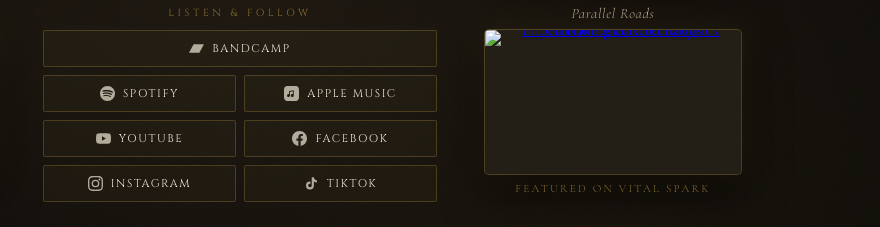
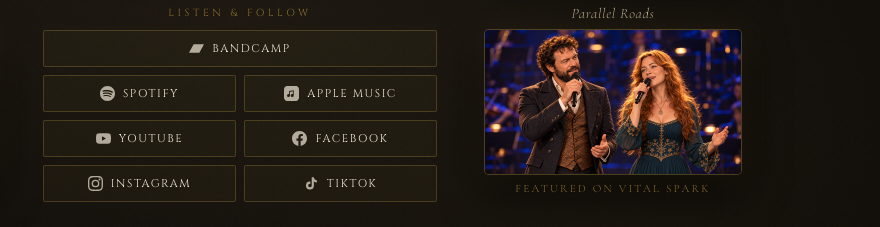
Before and after one commit to fkasteve4d/fkasteve4d.github.io, a plain HTML site: page index.html in a window 1280 px wide. Shown: the part 412-639 px from the top of the page, 400-1280 px from the left. Drawn offline with nearby package versions, Linux system fonts and the light colour scheme.

Commit message:
Parallel Roads jpg path fix

```diff
--- a/index.html
+++ b/index.html
@@ -565,7 +565,7 @@
           <p class="watch-label">Listen</p>
           <p class="video-title">Parallel Roads</p>
           <a class="video-thumb-link" href="https://silkylotus.bandcamp.com/track/parallel-roads" target="_blank" rel="noopener" data-tooltip="Listen on Bandcamp">
-            <img class="video-thumb" src="parallel-roads.jpg" alt="Emma Rove and Reece Meyrick performing Parallel Roads" />
+            <img class="video-thumb" src="videos/parallel-roads.jpg" alt="Emma Rove and Reece Meyrick performing Parallel Roads" />
           </a>
           <p class="video-caption">Featured on Vital Spark</p>
         </div>
```
